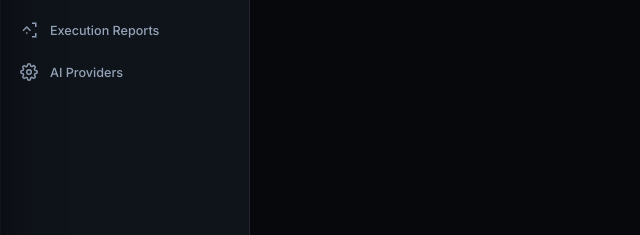
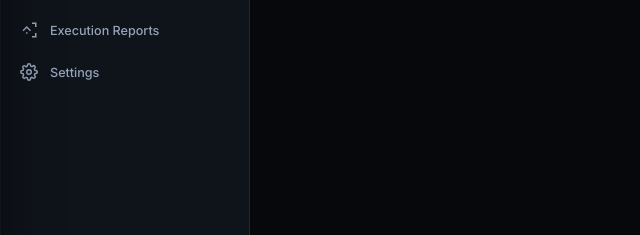
Before and after one commit to Joshbond123/VEXA, a plain HTML site: page index.html in a window 1280 px wide. Shown: the part 190-425 px from the top of the page, 0-640 px from the left. Drawn offline with Linux system fonts and the light colour scheme; no server answers.

Commit message:
fix: rename Settings nav item from 'AI Providers' to 'Settings'
Settings page was accessible from navigation but labeled 'AI Providers' which was confusing.\n\nRenamed to 'Settings' in both desktop sidebar and mobile drawer.\nSettings page already supports:\n- Load/save persist via Cloudflare KV (backend-only)\n- Credentials secure (never exposed in frontend)\n- Connection tests for AI, GitHub, Cloudflare\n- Gateway URL configuration

```diff
--- a/index.html
+++ b/index.html
@@ -78,7 +78,7 @@
         </button>
         <button class="nav-item" data-view="settings">
           <svg viewBox="0 0 24 24" fill="none" stroke="currentColor" stroke-width="2"><circle cx="12" cy="12" r="3"/><path d="M19.4 15a1.65 1.65 0 0 0 .33 1.82l.06.06a2 2 0 0 1-2.83 2.83l-.06-.06a1.65 1.65 0 0 0-1.82-.33 1.65 1.65 0 0 0-1 1.51V21a2 2 0 0 1-4 0v-.09A1.65 1.65 0 0 0 9 19.4a1.65 1.65 0 0 0-1.82.33l-.06.06a2 2 0 0 1-2.83-2.83l.06-.06a1.65 1.65 0 0 0 .33-1.82 1.65 1.65 0 0 0-1.51-1H3a2 2 0 0 1 0-4h.09A1.65 1.65 0 0 0 4.6 9a1.65 1.65 0 0 0-.33-1.82l-.06-.06a2 2 0 0 1 2.83-2.83l.06.06a1.65 1.65 0 0 0 1.82.33H9a1.65 1.65 0 0 0 1-1.51V3a2 2 0 0 1 4 0v.09a1.65 1.65 0 0 0 1 1.51 1.65 1.65 0 0 0 1.82-.33l.06-.06a2 2 0 0 1 2.83 2.83l-.06.06a1.65 1.65 0 0 0-.33 1.82V9a1.65 1.65 0 0 0 1.51 1H21a2 2 0 0 1 0 4h-.09a1.65 1.65 0 0 0-1.51 1z"/></svg>
-          <span>AI Providers</span>
+          <span>Settings</span>
         </button>
       </nav>
       <div class="sidebar-footer">
@@ -109,7 +109,7 @@
         <button class="nav-item active" data-view="dashboard"><span style="display:flex;align-items:center;gap:10px;"><svg viewBox="0 0 24 24" fill="none" stroke="currentColor" stroke-width="2" style="width:18px;height:18px;"><rect x="3" y="3" width="18" height="18" rx="2" ry="2"/><path d="M3 9l18-6-18 6"/></svg><span>Dashboard</span></span></button>
         <button class="nav-item" data-view="automations"><span style="display:flex;align-items:center;gap:10px;"><svg viewBox="0 0 24 24" fill="none" stroke="currentColor" stroke-width="2" style="width:18px;height:18px;"><rect x="3" y="11" width="18" height="10" rx="2" ry="2"/><circle cx="12" cy="5" r="2"/><path d="M7 5v10M17 5v10"/></svg><span>Automations</span></span></button>
         <button class="nav-item" data-view="reports"><span style="display:flex;align-items:center;gap:10px;"><svg viewBox="0 0 24 24" fill="none" stroke="currentColor" stroke-width="2" style="width:18px;height:18px;"><path d="M9 17v-2M4 13l5-5 5 5M16 3h5v5M16 21h5v-5"/></svg><span>Reports</span></span></button>
-        <button class="nav-item" data-view="settings"><span style="display:flex;align-items:center;gap:10px;"><svg viewBox="0 0 24 24" fill="none" stroke="currentColor" stroke-width="2" style="width:18px;height:18px;"><circle cx="12" cy="12" r="3"/><path d="M19.4 15a1.65 1.65 0 0 0 .33 1.82l.06.06a2 2 0 0 1-2.83 2.83l-.06-.06a1.65 1.65 0 0 0-1.82-.33"/></svg><span>AI Providers</span></span></button>
+        <button class="nav-item" data-view="settings"><span style="display:flex;align-items:center;gap:10px;"><svg viewBox="0 0 24 24" fill="none" stroke="currentColor" stroke-width="2" style="width:18px;height:18px;"><circle cx="12" cy="12" r="3"/><path d="M19.4 15a1.65 1.65 0 0 0 .33 1.82l.06.06a2 2 0 0 1-2.83 2.83l-.06-.06a1.65 1.65 0 0 0-1.82-.33"/></svg><span>Settings</span></span></button>
       </nav>
       <div class="sidebar-footer" style="padding:14px 16px;">
         <div class="emu-status-card">
```
